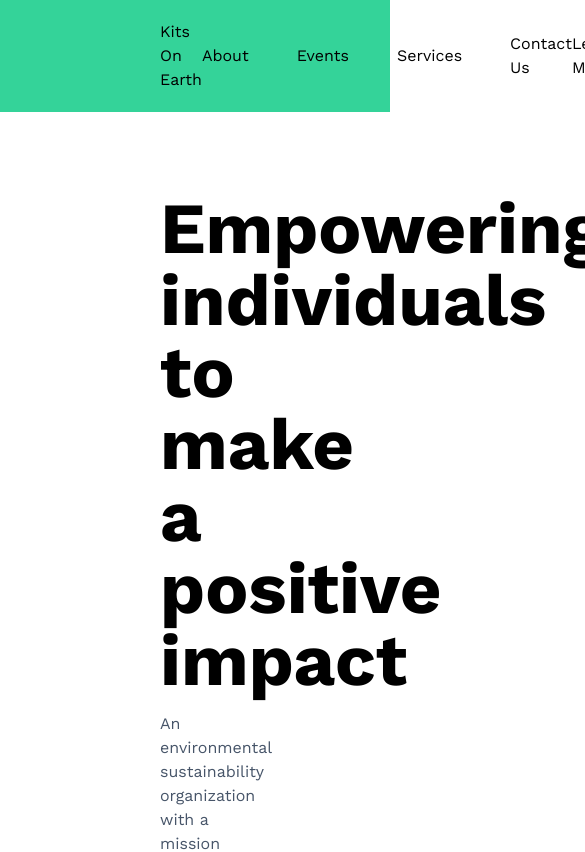
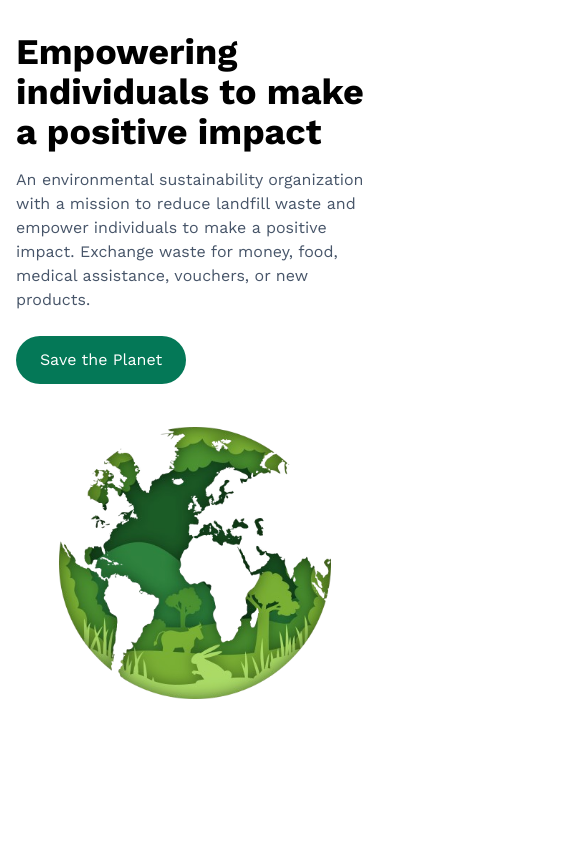
Before and after one commit to Beaskyy/kits-on-earth, a Next.js app: page / in a window 390 px wide. Shown: the top 852 px of the page, 585 px wide, since content can reach past the window. Built offline with nearby package versions, Linux system fonts and the light colour scheme.

Commit message:
responsivenes of the mobile page

```diff
--- a/components/header.tsx
+++ b/components/header.tsx
@@ -3,7 +3,7 @@ import React from "react";
 const Header = () => {
   return (
     <main className="">
-      <div className="flex justify-between items-center w-full bg-emerald-400 px-40 py-5">
+      <div className="lg:flex hidden justify-between items-center w-full bg-emerald-400 lg:px-40 py-5">
         <div>Kits On Earth</div>
         <div>
             <ul className="flex justify-evenly items-center gap-x-12">
--- a/components/hero.tsx
+++ b/components/hero.tsx
@@ -3,10 +3,10 @@ import React from "react";
 
 const Hero = () => {
   return (
-    <main className="px-40">
-      <div className="grid grid-cols-1 lg:grid-cols-2 mt-20">
+    <main className="lg:px-40 px-4">
+      <div className="grid grid-cols-1 lg:grid-cols-2 mt-8 lg:mt-20">
         <div className="">
-          <h1 className="text-7xl font-bold">
+          <h1 className="text-4xl lg:text-7xl font-bold">
             Empowering individuals to make a positive impact
           </h1>
           <p className="text-slate-600 mt-4">
@@ -19,8 +19,13 @@ const Hero = () => {
             Save the Planet
           </button>
         </div>
-        <div className="flex justify-center items-center">
-            <Image src="/images/hero-img.jpg" alt="hero-image" width="600" height="600" />
+        <div className="flex justify-center items-center lg:ml-20">
+          <Image
+            src="/images/hero-img.png"
+            alt="hero-image"
+            width="600"
+            height="600"
+          />
         </div>
       </div>
     </main>
```
Also changed, not shown: public/images/hero-img.jpg (deleted), public/images/hero-img.png (added).
